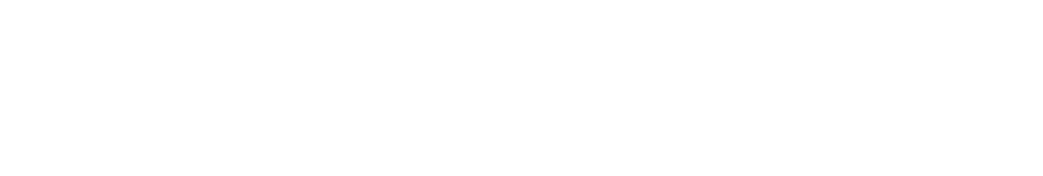
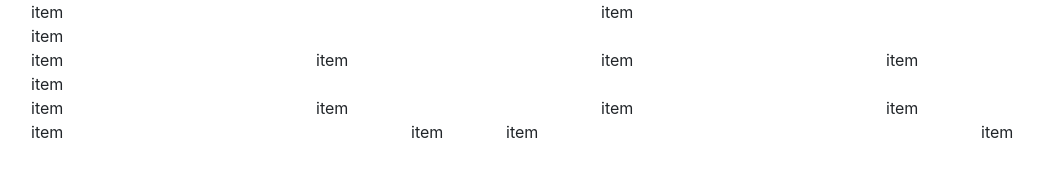
Before and after one commit to xrlie/Bootstrap_Layout, a plain HTML site: page index.html in a window 1280 px wide. Shown: the whole page, without its empty margins (54-1097 px from the left). Drawn offline with nearby package versions, Linux system fonts and the light colour scheme.

Commit message:
Hice unos cambios en el espaciado del footer

```diff
--- a/index.html
+++ b/index.html
@@ -13,8 +13,8 @@
         <div class="row">
             <div class="container">
                 <div class="row">
-                    <div class="col-12"></div>
-                    <div class="col-12"></div>
+                    <div class="col-12 col-lg-6">item</div>
+                    <div class="col-12 col-lg-6">item</div>
                 </div>
             </div>
         </div>
@@ -23,11 +23,11 @@
         <div class="row">
             <div class="container">
                 <div class="row">
-                    <div class="col-12"></div>
-                    <div class="col-12 col-lg-3"></div>
-                    <div class="col-12 col-lg-3"></div>
-                    <div class="col-12 col-lg-3"></div>
-                    <div class="col-12 col-lg-3"></div>
+                    <div class="col-12">item</div>
+                    <div class="col-12 col-lg-3">item</div>
+                    <div class="col-12 col-lg-3">item</div>
+                    <div class="col-12 col-lg-3">item</div>
+                    <div class="col-12 col-lg-3">item</div>
                 </div>
             </div>
         </div>
@@ -36,11 +36,11 @@
         <div class="row">
             <div class="container">
                 <div class="row">
-                    <div class="col-12"></div>
-                    <div class="col-12 col-lg-3"></div>
-                    <div class="col-12 col-lg-3"></div>
-                    <div class="col-12 col-lg-3"></div>
-                    <div class="col-12 col-lg-3"></div>
+                    <div class="col-12">item</div>
+                    <div class="col-12 col-lg-3">item</div>
+                    <div class="col-12 col-lg-3">item</div>
+                    <div class="col-12 col-lg-3">item</div>
+                    <div class="col-12 col-lg-3">item</div>
                 </div>
             </div>
         </div>
@@ -49,10 +49,10 @@
         <div class="row">
             <div class="container">
                 <div class="row">
-                    <div class="col-12 col-lg-4"></div>
-                    <div class="col-12 offset-lg-2 col-lg-1"></div>
-                    <div class="col-12 col-lg-3"></div>
-                    <div class="col-12 offset-lg-2 col-lg-2"></div>
+                    <div class="col-12 col-lg-4">item</div>
+                    <div class="col-12 col-lg-1">item</div>
+                    <div class="col-12 col-lg-3">item</div>
+                    <div class="col-12 offset-lg-2 col-lg-2">item</div>
                 </div>
             </div>
         </div>
```
